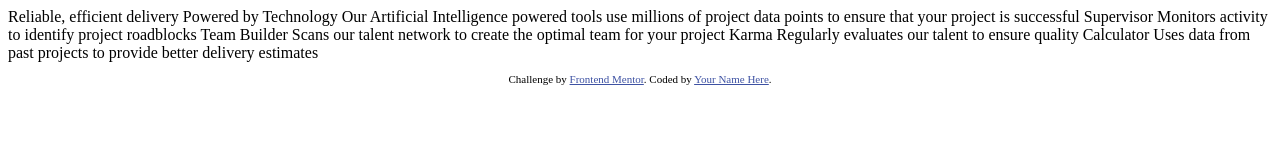
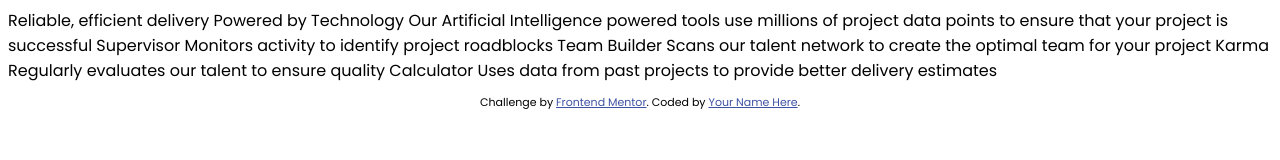
Before and after one commit to geraldaddey/four-card-feature-section-master, a plain HTML site: page index.html in a window 1280 px wide. Drawn offline with Linux system fonts and the light colour scheme.

Commit message:
new fonts added

```diff
--- a/index.html
+++ b/index.html
@@ -1,44 +1,44 @@
 <!DOCTYPE html>
 <html lang="en">
   <head>
-  <meta charset="UTF-8">
-  <meta name="viewport" content="width=device-width, initial-scale=1.0"> <!-- displays site properly based on user's device -->
+    <meta charset="UTF-8" />
+    <meta name="viewport" content="width=device-width, initial-scale=1.0" />
+    <!-- displays site properly based on user's device -->
 
-  <link rel="icon" type="image/png" sizes="32x32" href="./images/favicon-32x32.png">
+    <link
+      rel="icon"
+      type="image/png"
+      sizes="32x32"
+      href="./images/favicon-32x32.png"
+    />
 
     <title>Frontend Mentor | Four card feature section</title>
 
+    <link rel="preconnect" href="https://fonts.googleapis.com" />
+    <link rel="preconnect" href="https://fonts.gstatic.com" crossorigin />
+    <link
+      href="https://fonts.googleapis.com/css2?family=Poppins:wght@200;400;600&display=swap"
+      rel="stylesheet"
+    />
+
     <!-- Feel free to remove these styles or customise in your own stylesheet 👍 -->
-  <style>
-    .attribution { font-size: 11px; text-align: center; }
-    .attribution a { color: hsl(228, 45%, 44%); }
-  </style>
+    <link rel="stylesheet" href="styles.css" />
   </head>
   <body>
-
-  Reliable, efficient delivery
-  Powered by Technology
-
-  Our Artificial Intelligence powered tools use millions of project data points
-  to ensure that your project is successful
-
-  Supervisor
-  Monitors activity to identify project roadblocks
-
-  Team Builder
-  Scans our talent network to create the optimal team for your project
-
-  Karma
-  Regularly evaluates our talent to ensure quality
-
-  Calculator
-  Uses data from past projects to provide better delivery estimates
-
+    Reliable, efficient delivery Powered by Technology Our Artificial
+    Intelligence powered tools use millions of project data points to ensure
+    that your project is successful Supervisor Monitors activity to identify
+    project roadblocks Team Builder Scans our talent network to create the
+    optimal team for your project Karma Regularly evaluates our talent to ensure
+    quality Calculator Uses data from past projects to provide better delivery
+    estimates
 
     <footer>
       <p class="attribution">
-      Challenge by <a href="https://www.frontendmentor.io?ref=challenge" target="_blank">Frontend Mentor</a>.
-      Coded by <a href="#">Your Name Here</a>.
+        Challenge by
+        <a href="https://www.frontendmentor.io?ref=challenge" target="_blank"
+          >Frontend Mentor</a
+        >. Coded by <a href="#">Your Name Here</a>.
       </p>
     </footer>
   </body>
--- /dev/null
+++ b/styles.css
@@ -0,0 +1,18 @@
+:root {
+  --Red: hsl(0, 78%, 62%);
+  --cyan: hsl(180, 62%, 55%);
+  --orange: hsl(34, 97%, 64%);
+  --blue: hsl(212, 86%, 64%);
+}
+
+body {
+  font-family: "Poppins", sans-serif;
+}
+
+.attribution {
+  font-size: 11px;
+  text-align: center;
+}
+.attribution a {
+  color: hsl(228, 45%, 44%);
+}
```
Lines whose indentation alone changed are shown as unchanged.
